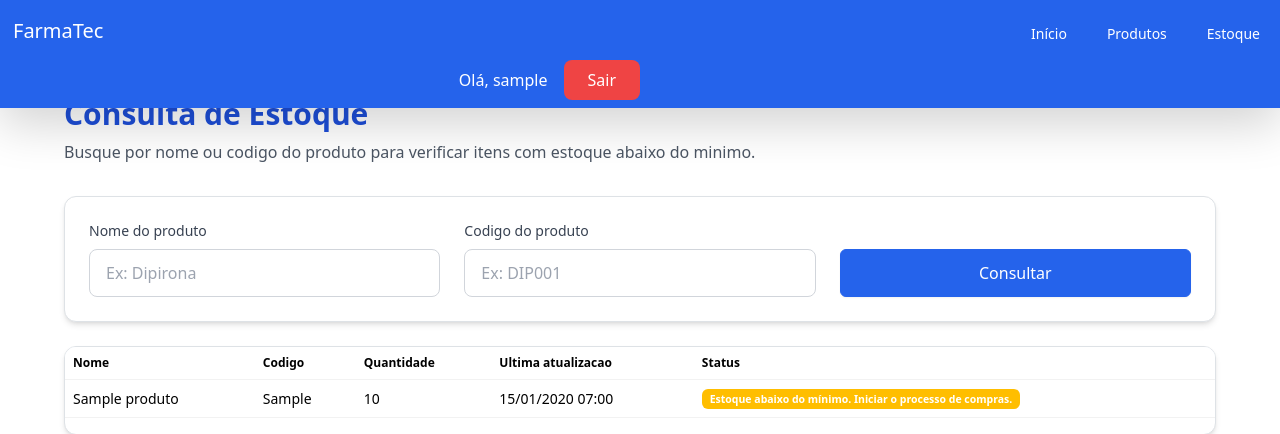
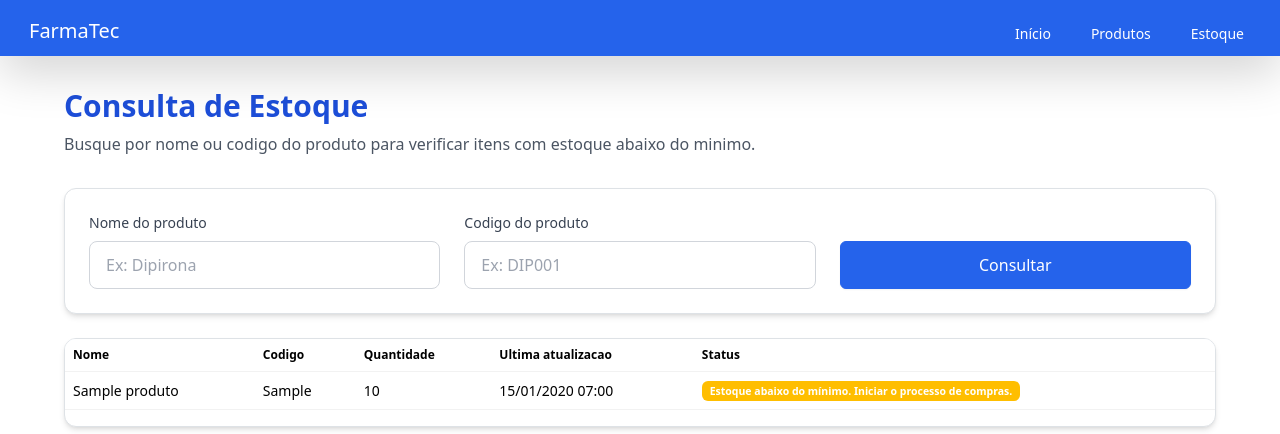
Before and after one commit to phpedruo/FarmaSys, a Django app: page /estoque/ in a window 1280 px wide. Shown: the top 434 px of the page. Run offline with Django 5.2, Linux system fonts and the light colour scheme; a user stored in the database is signed in; tables that the repository leaves empty hold one stand-in row (values such as "Sample post"); some libraries are stand-ins or nearby versions.

Commit message:
ajuste do espaçamento da navbar

```diff
--- a/farmacia/templates/farmacia/base.html
+++ b/farmacia/templates/farmacia/base.html
@@ -29,7 +29,9 @@
   </head>
 
   <body>
-    <div class="navbar bg-[#2563eb] text-white shadow-lg fixed top-0 z-50">
+    <div
+      class="navbar min-h-0 h-14 px-3 md:px-4 bg-[#2563eb] text-white shadow-lg fixed top-0 left-0 right-0 z-50"
+    >
       <!-- ESQUERDA -->
       <div class="navbar-start">
         <a href="{% url 'home' %}" class="btn btn-ghost text-xl text-white"
@@ -69,8 +71,7 @@
       <!-- DIREITA -->
       <div class="navbar-end">
         {% if user.is_authenticated %}
-        <span class="mr-4 hidden lg:inline">Olá, {{ user.username }}</span>
-
+        {% if request.resolver_match.url_name == 'home' %}
         <form method="post" action="{% url 'logout' %}">
           {% csrf_token %}
           <button
@@ -80,6 +81,7 @@
             Sair
           </button>
         </form>
+        {% endif %}
         {% else %}
         <div class="flex gap-2 mr-4">
           <a
@@ -100,7 +102,7 @@
     </div>
 
     <!-- ESPAÇO DA NAVBAR -->
-    <div class="h-16"></div>
+    <div class="h-14"></div>
 
     <!-- CONTEÚDO -->
     <div class="min-h-screen bg-white">
```
